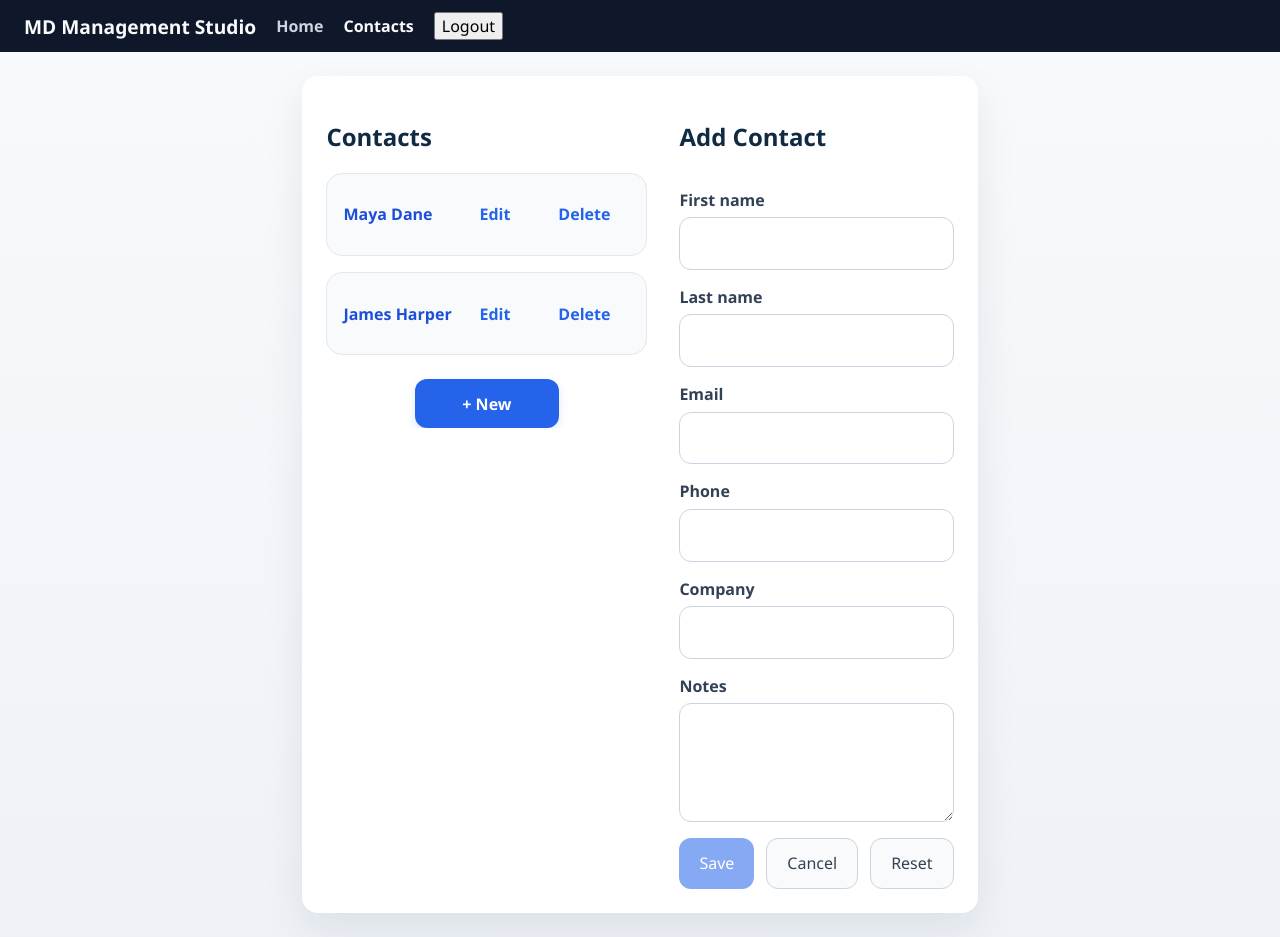
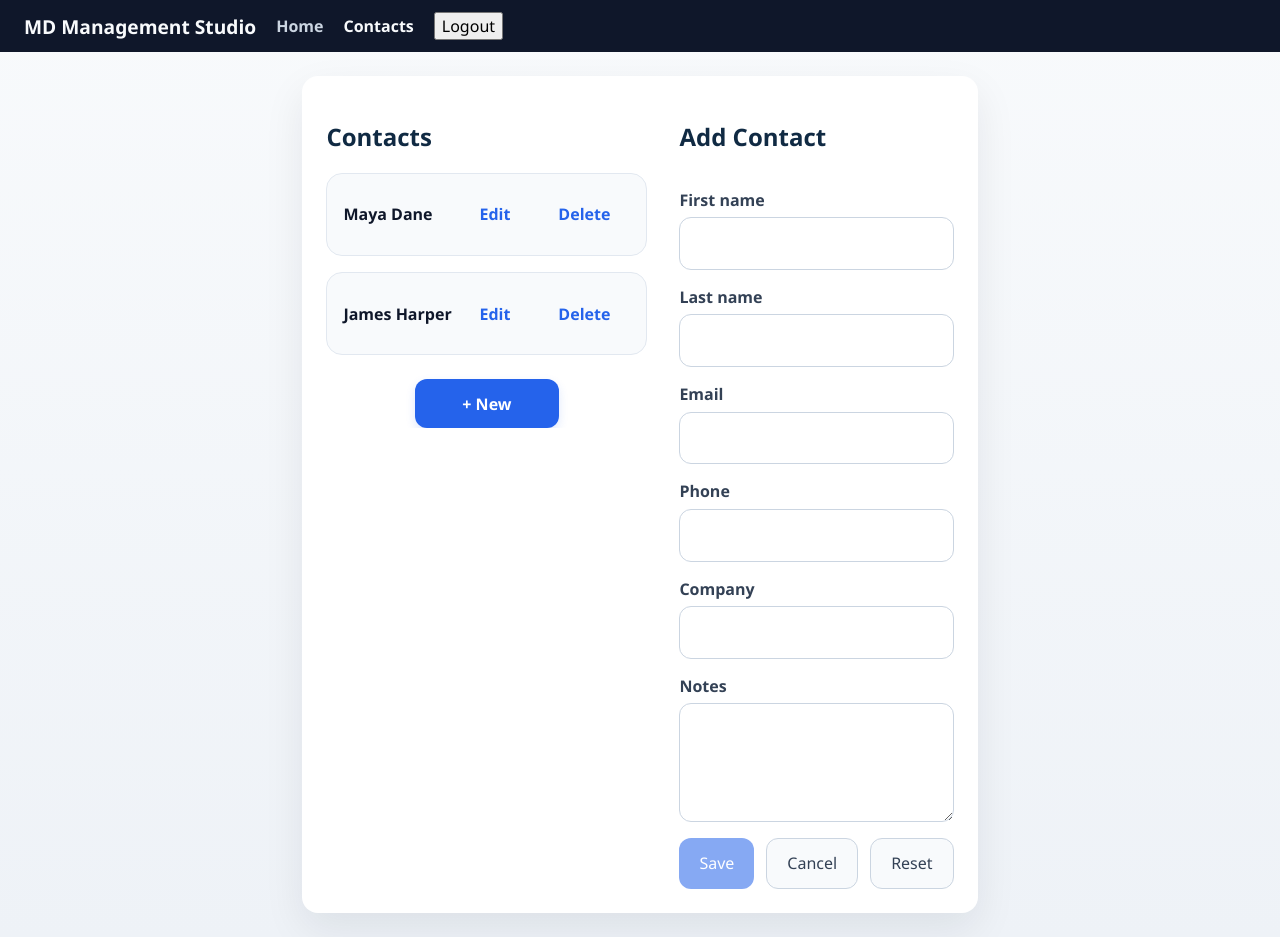
Before and after one commit to mldanello/Contacts-Angular-AI, an Angular app: page /login in a window 1280 px wide. Both pictures are taken after typing "Sample", "Sample123" into the empty fields and a click on the button "Sign in". Built offline with nearby package versions, Linux system fonts and the light colour scheme; no server answers.

Commit message:
re-style the contact list items make area selectable

```diff
--- a/src/app/contacts/contacts.component.css
+++ b/src/app/contacts/contacts.component.css
@@ -70,6 +70,15 @@
   border-color: #93c5fd;
 }
 
+.contact-name {
+  color: #0f172a;
+  font-weight: 600;
+}
+
+.contact-item:hover .contact-name {
+  color: #1d4ed8;
+}
+
 .contact-item button,
 .contact-actions button {
   border: none;
@@ -82,16 +91,6 @@
 .contact-item button:hover,
 .contact-actions button:hover {
   color: #1d4ed8;
-}
-
-.contact-link {
-  color: #1d4ed8;
-  text-decoration: none;
-  font-weight: 600;
-}
-
-.contact-link:hover {
-  text-decoration: underline;
 }
 
 .contact-actions {
--- a/src/app/contacts/contacts.component.html
+++ b/src/app/contacts/contacts.component.html
@@ -5,13 +5,13 @@
           <h2>Contacts</h2>
         </div>
         <div class="contact-list">
-          <div *ngFor="let contact of contacts()" class="contact-item" [class.selected]="selectedContact().id === contact.id">
-            <a href="#" class="contact-link" (click)="selectContact(contact); $event.preventDefault()">
+          <div *ngFor="let contact of contacts()" class="contact-item" [class.selected]="selectedContact().id === contact.id" (click)="selectContact(contact)">
+            <span class="contact-name">
               {{ contact.firstName }} {{ contact.lastName }}
-            </a>
+            </span>
             <div class="contact-actions">
-              <button type="button" class="secondary" (click)="goToEditMode(contact)">Edit</button>
-              <button type="button" class="danger" (click)="confirmDelete(contact.id)">Delete</button>
+              <button type="button" class="secondary" (click)="$event.stopPropagation(); goToEditMode(contact)">Edit</button>
+              <button type="button" class="danger" (click)="$event.stopPropagation(); confirmDelete(contact.id)">Delete</button>
             </div>
           </div>
           <button class="primary new-contact-button" type="button" (click)="selectContact(newContactTemplate(), true)">+ New</button>
```
